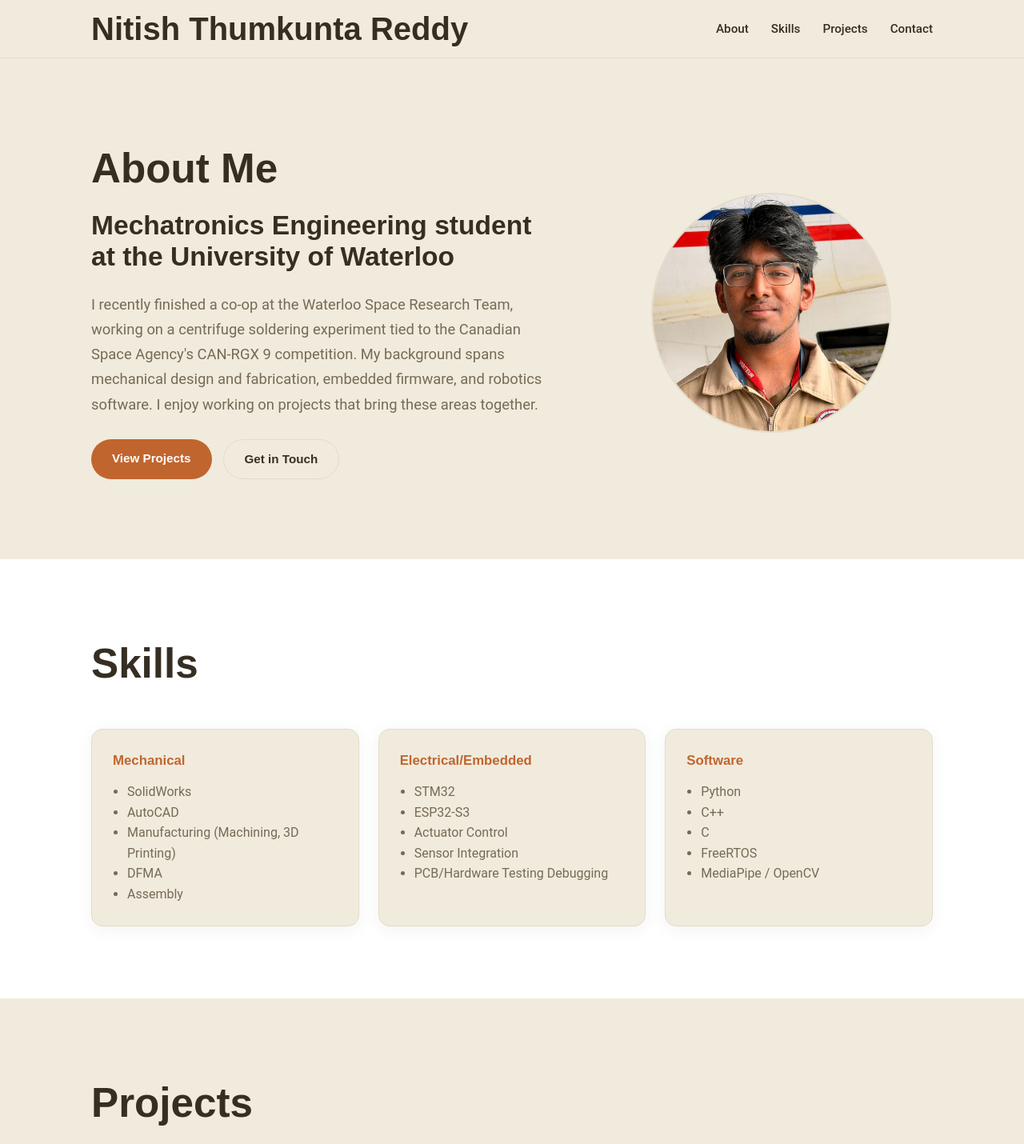
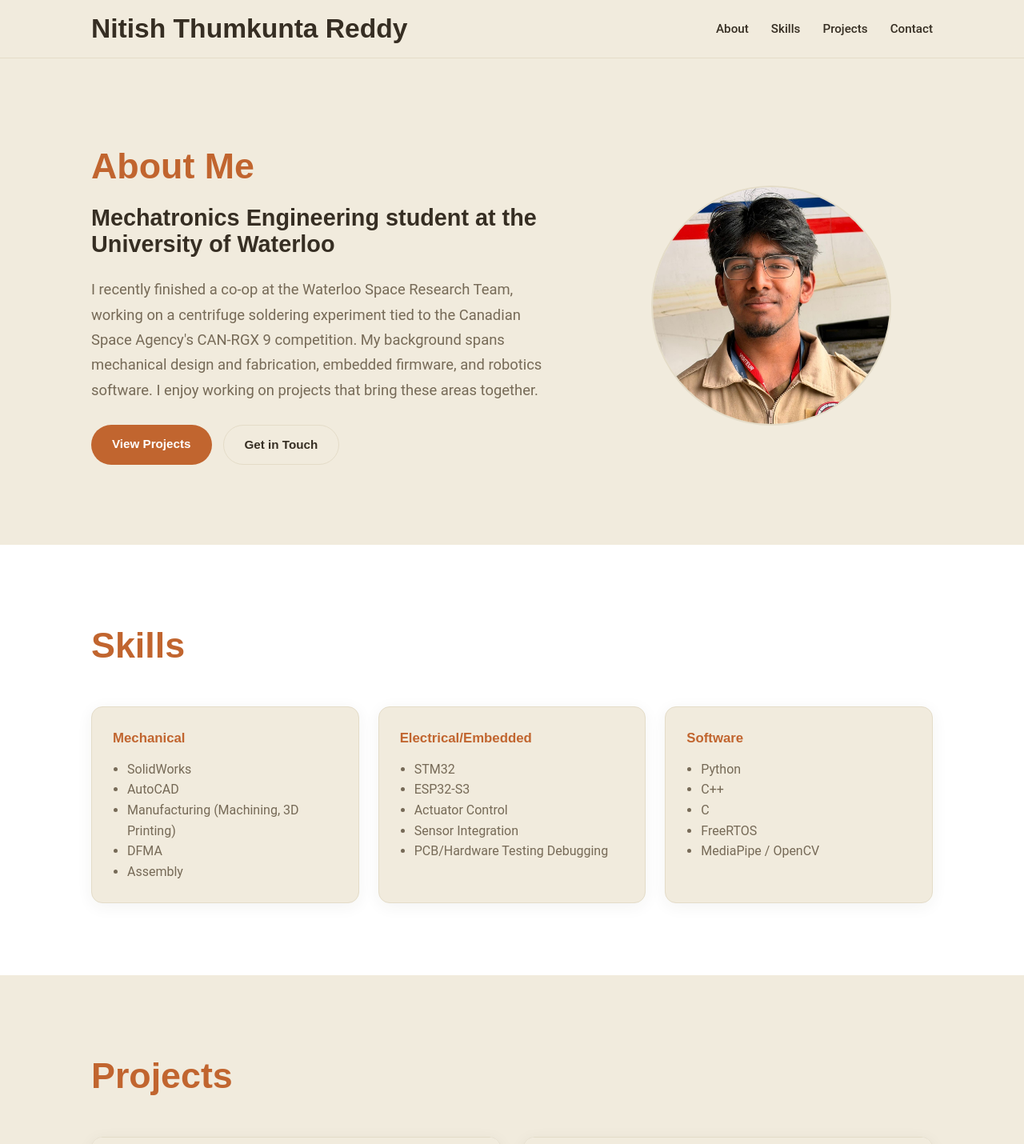
Before and after one commit to nitish2006main/PortfolioWebsite, a React (Vite) app: page / in a window 1280 px wide. Shown: the top 1430 px of the page at 80% size. Built offline with nearby package versions, Linux system fonts and the light colour scheme.

Commit message:
Text color change

```diff
--- a/src/components/About.jsx
+++ b/src/components/About.jsx
@@ -20,10 +20,10 @@ function About() {
         <div>
           <h2
             style={{
-              fontSize: '3.2rem',
+              fontSize: '2.8rem',
               lineHeight: 1.1,
               margin: '0 0 24px',
-              color: 'var(--color-text)',
+              color: 'var(--color-secondary)',
               letterSpacing: 'normal',
             }}
           >
@@ -32,7 +32,7 @@ function About() {
 
           <h1
             style={{
-              fontSize: '2.1rem',
+              fontSize: '1.8rem',
               lineHeight: 1.15,
               maxWidth: 720,
               margin: '0 0 24px',
--- a/src/components/Contact.jsx
+++ b/src/components/Contact.jsx
@@ -15,9 +15,10 @@ function Contact() {
       >
         <h2
           style={{
-            fontSize: '3.2rem',
+            fontSize: '2.8rem',
             lineHeight: 1.1,
             margin: '0 0 24px',
+            color: 'var(--color-secondary)',
           }}
         >
           Contact
--- a/src/components/Navbar.jsx
+++ b/src/components/Navbar.jsx
@@ -24,7 +24,7 @@ function Navbar() {
         <a href="#" style={{
           fontFamily: 'var(--font-heading)',
           fontWeight: 700,
-          fontSize: '2.5rem',
+          fontSize: '2.1rem',
           color: 'var(--color-text)',
         }}>
           Nitish Thumkunta Reddy
--- a/src/components/ProjectPage.jsx
+++ b/src/components/ProjectPage.jsx
@@ -392,7 +392,7 @@ function ProjectPage({ slug }) {
       >
         <div className="container">
 
-          <h2 style={{ fontSize: '3.2rem', marginBottom: 32 }}>
+          <h2 style={{ fontSize: '2.8rem', marginBottom: 32, color: 'var(--color-secondary)' }}>
             Skills Learned
           </h2>
 
@@ -409,7 +409,7 @@ function ProjectPage({ slug }) {
       <section className="section">
         <div className="container">
 
-          <h2 style={{ fontSize: '3.2rem', marginBottom: 50 }}>
+          <h2 style={{ fontSize: '2.8rem', marginBottom: 50, color: 'var(--color-secondary)' }}>
             Project Content
           </h2>
 
@@ -439,7 +439,7 @@ function ProjectPage({ slug }) {
       >
         <div className="container">
 
-          <h2 style={{ fontSize: '3.2rem', marginBottom: 28 }}>
+          <h2 style={{ fontSize: '2.8rem', marginBottom: 28, color: 'var(--color-secondary)' }}>
             Results
           </h2>
 
--- a/src/components/Projects.jsx
+++ b/src/components/Projects.jsx
@@ -35,7 +35,7 @@ function Projects() {
   return (
     <section id="projects" className="section">
       <div className="container">
-        <h2 style={{ fontSize: '3.2rem', marginBottom: 40 }}>
+        <h2 style={{ fontSize: '2.8rem', marginBottom: 40, color: 'var(--color-secondary)' }}>
           Projects
         </h2>
 
--- a/src/components/Skills.jsx
+++ b/src/components/Skills.jsx
@@ -17,7 +17,7 @@ function Skills() {
   return (
     <section id="skills" className="section" style={{ background: 'var(--color-surface)' }}>
       <div className="container">
-        <h2 style={{ fontSize: '3.2rem', marginBottom: 40 }}>Skills</h2>
+        <h2 style={{ fontSize: '2.8rem', marginBottom: 40, color: 'var(--color-secondary)' }}>Skills</h2>
         <div style={{
           display: 'grid',
           gridTemplateColumns: 'repeat(3, 1fr)',
```
